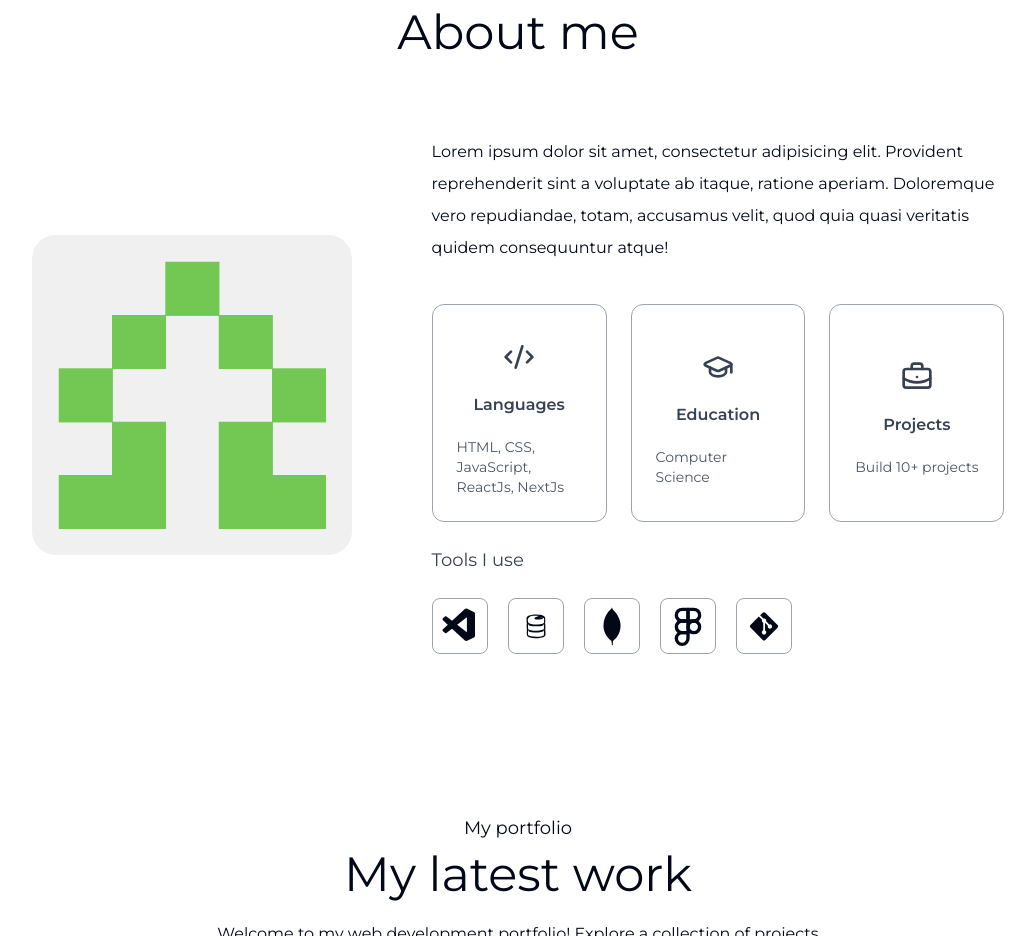
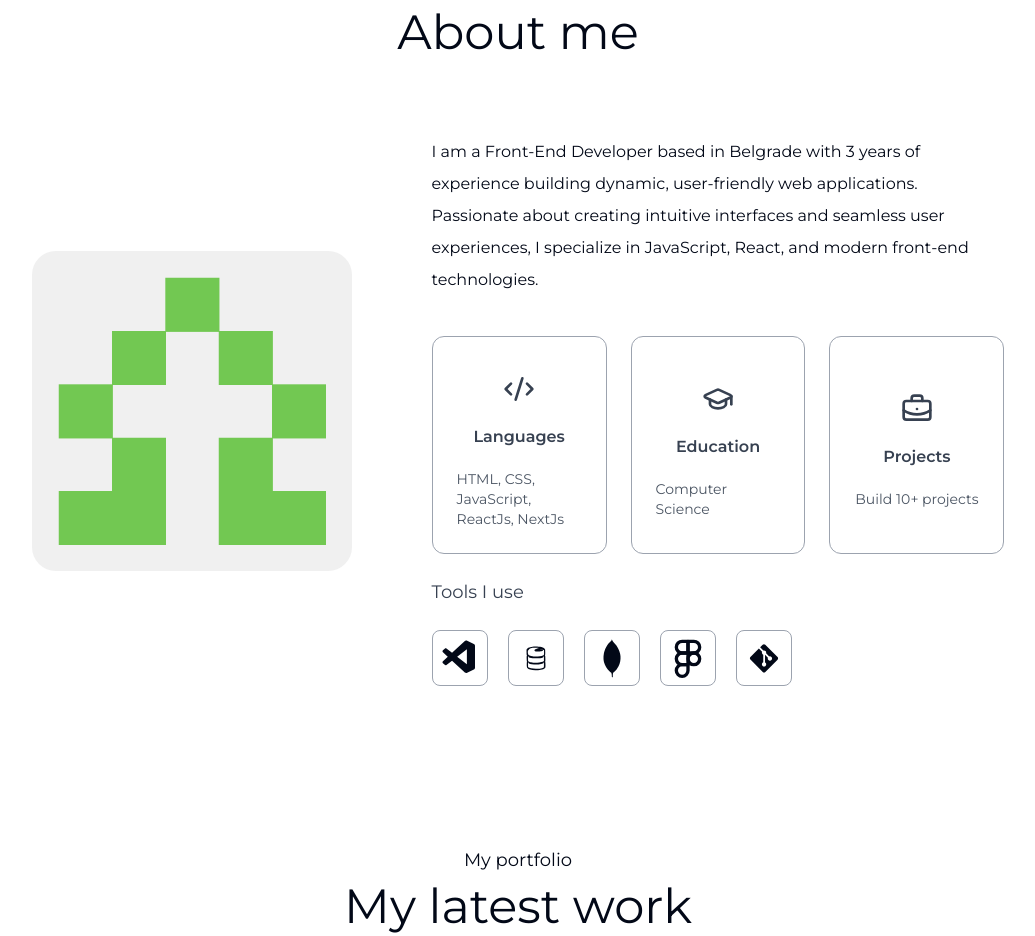
Before and after one commit to narandza/portfolio, a Next.js app: page / in a window 1280 px wide. Shown: the part 1040-1976 px from the top of the page, without its empty margins (122-1157 px from the left). Built offline with nearby package versions, Linux system fonts and the light colour scheme.

Commit message:
about me

```diff
--- a/src/app/(main)/about.tsx
+++ b/src/app/(main)/about.tsx
@@ -82,10 +82,11 @@ export const About = () => {
         >
           {/* TODO: Add real content */}
           <p className="mb-10 max-w-4xl ">
-            Lorem ipsum dolor sit amet, consectetur adipisicing elit. Provident
-            reprehenderit sint a voluptate ab itaque, ratione aperiam.
-            Doloremque vero repudiandae, totam, accusamus velit, quod quia quasi
-            veritatis quidem consequuntur atque!
+            I am a Front-End Developer based in Belgrade with 3 years of
+            experience building dynamic, user-friendly web applications.
+            Passionate about creating intuitive interfaces and seamless user
+            experiences, I specialize in JavaScript, React, and modern front-end
+            technologies.
           </p>
 
           <motion.ul
```
